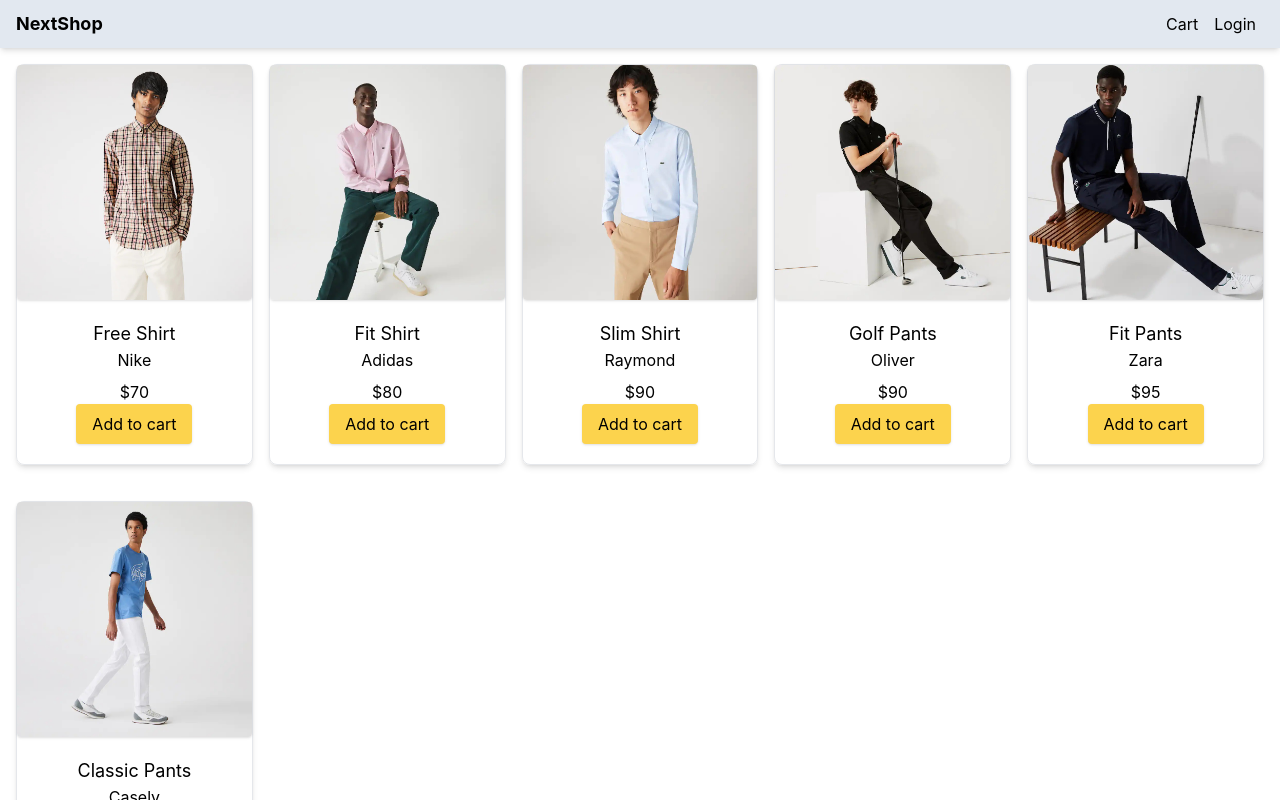
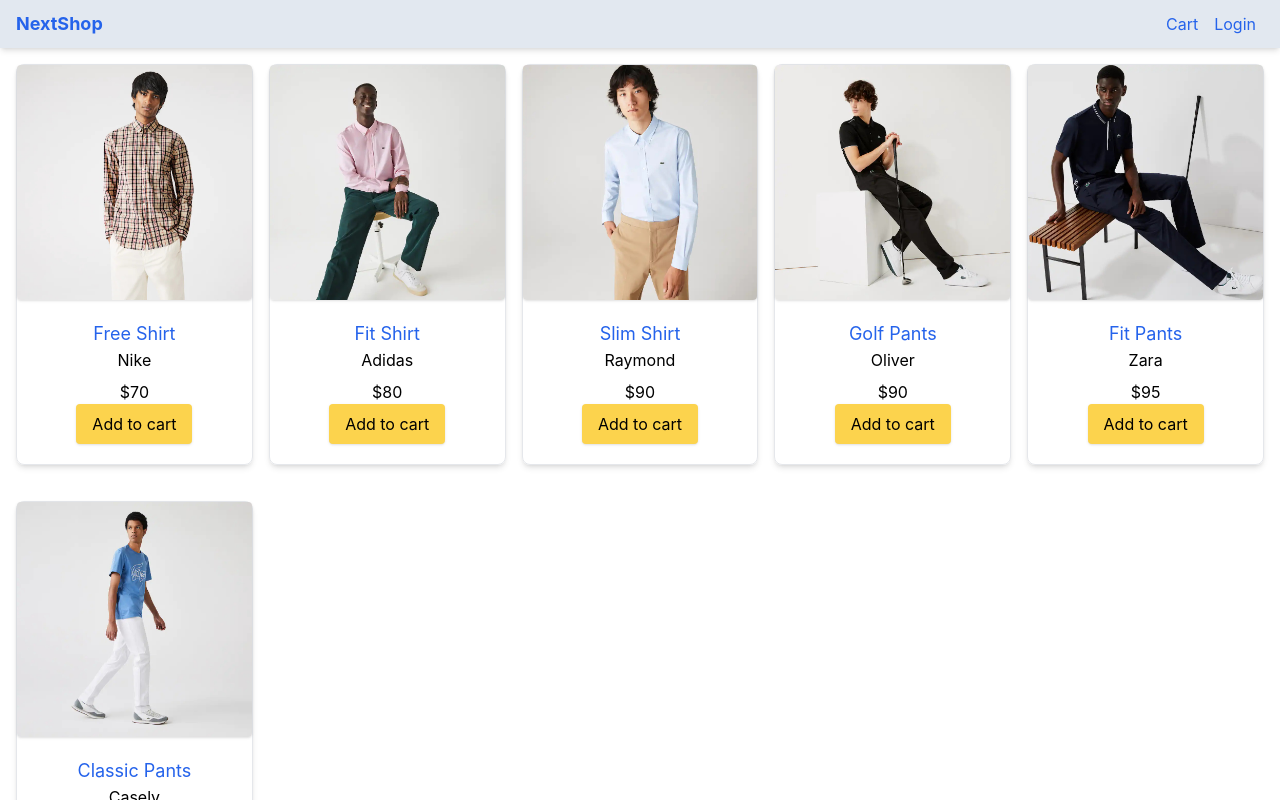
Before and after one commit to lbcsultan/next-ecommerce, a Next.js app: page / in a window 1280 px wide. Shown: the top 800 px of the page. Built offline with nearby package versions, Linux system fonts and the light colour scheme; no server answers.

Commit message:
12-AddUserMenu

```diff
--- a/styles/globals.css
+++ b/styles/globals.css
@@ -11,8 +11,7 @@
 }
 
 a {
-  color: inherit;
-  text-decoration: none;
+  @apply text-blue-600 hover:text-blue-800;
 }
 
 * {
```
